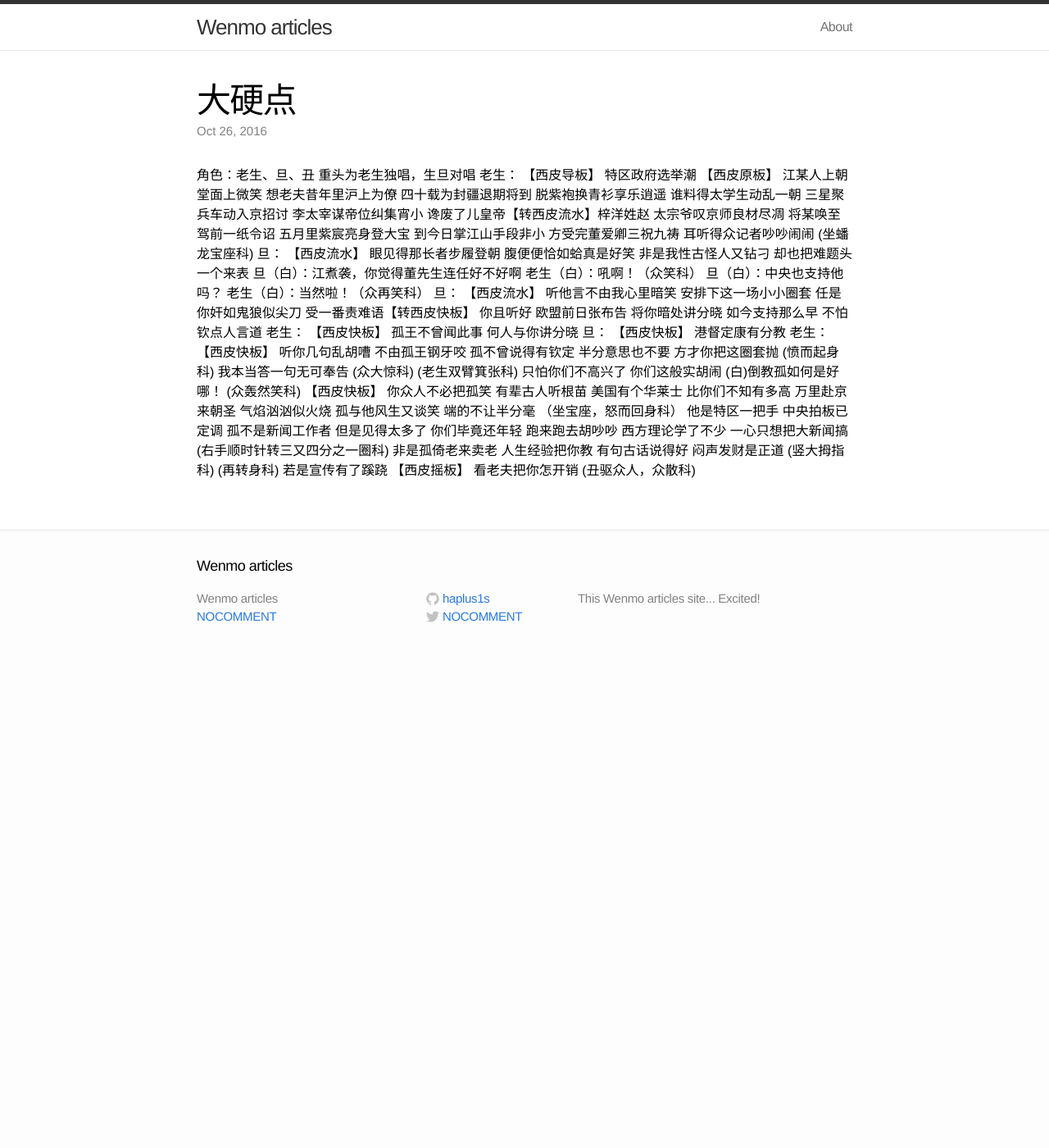
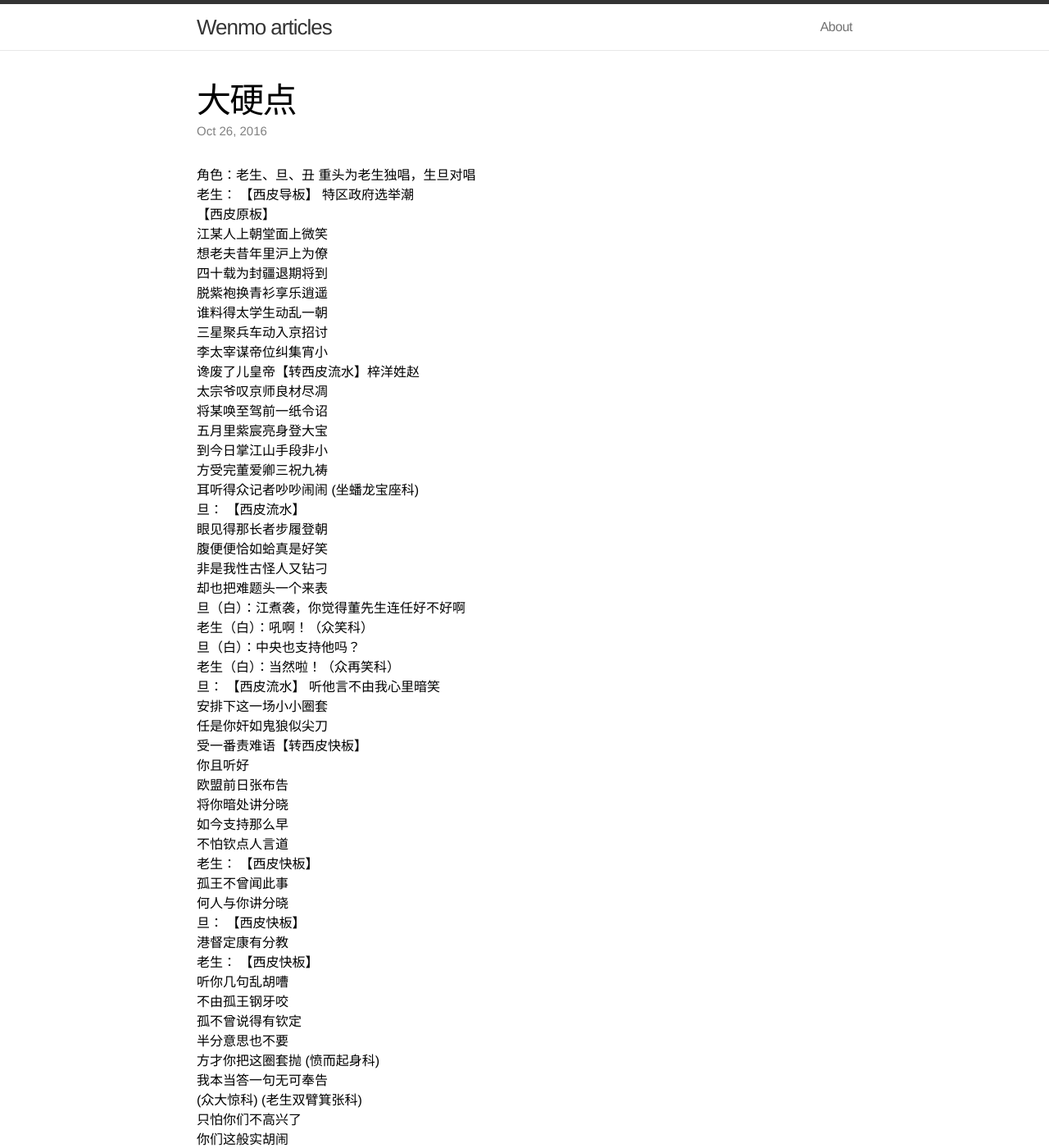
Before and after one commit to haplus1s/haplus1s.github.io, a Jekyll site: the page built from _posts/2016-10-26-ha2.markdown, in a window 1280 px wide and 1400 px high. Shown: the whole window at 82% size. Built offline with Jekyll 4.4.1, drawn with Linux system fonts in a browser that asks for light colours; some of the changed text lies outside the part shown.

Commit message:
format corrected

```diff
--- a/_posts/2016-10-26-ha2.markdown
+++ b/_posts/2016-10-26-ha2.markdown
@@ -5,80 +5,4 @@ date:   2016-10-26 19:30:01
 categories: 文膜
 ---
 
-角色：老生、旦、丑 重头为老生独唱，生旦对唱
-老生： 【西皮导板】 特区政府选举潮
-【西皮原板】
-江某人上朝堂面上微笑
-想老夫昔年里沪上为僚
-四十载为封疆退期将到
-脱紫袍换青衫享乐逍遥
-谁料得太学生动乱一朝
-三星聚兵车动入京招讨
-李太宰谋帝位纠集宵小
-谗废了儿皇帝【转西皮流水】梓洋姓赵
-太宗爷叹京师良材尽凋
-将某唤至驾前一纸令诏
-五月里紫宸亮身登大宝
-到今日掌江山手段非小
-方受完董爱卿三祝九祷
-耳听得众记者吵吵闹闹 (坐蟠龙宝座科)
-旦： 【西皮流水】
-眼见得那长者步履登朝
-腹便便恰如蛤真是好笑
-非是我性古怪人又钻刁
-却也把难题头一个来表
-旦（白）：江煮袭，你觉得董先生连任好不好啊
-老生（白）：吼啊！（众笑科）
-旦（白）：中央也支持他吗？
-老生（白）：当然啦！（众再笑科）
-旦： 【西皮流水】 听他言不由我心里暗笑
-安排下这一场小小圈套
-任是你奸如鬼狼似尖刀
-受一番责难语【转西皮快板】
-你且听好
-欧盟前日张布告
-将你暗处讲分晓
-如今支持那么早
-不怕钦点人言道
-老生： 【西皮快板】
-孤王不曾闻此事
-何人与你讲分晓
-旦： 【西皮快板】
-港督定康有分教
-老生： 【西皮快板】
-听你几句乱胡嘈
-不由孤王钢牙咬
-孤不曾说得有钦定
-半分意思也不要
-方才你把这圈套抛 (愤而起身科)
-我本当答一句无可奉告
-(众大惊科) (老生双臂箕张科)
-只怕你们不高兴了
-你们这般实胡闹
-(白)倒教孤如何是好哪！ (众轰然笑科)
-【西皮快板】
-你众人不必把孤笑
-有辈古人听根苗
-美国有个华莱士
-比你们不知有多高
-万里赴京来朝圣
-气焰汹汹似火烧
-孤与他风生又谈笑
-端的不让半分毫 （坐宝座，怒而回身科）
-他是特区一把手
-中央拍板已定调
-孤不是新闻工作者
-但是见得太多了
-你们毕竟还年轻
-跑来跑去胡吵吵
-西方理论学了不少
-一心只想把大新闻搞
-(右手顺时针转三又四分之一圈科)
-非是孤倚老来卖老
-人生经验把你教
-有句古话说得好
-闷声发财是正道
-(竖大拇指科) (再转身科)
-若是宣传有了蹊跷
-【西皮摇板】
-看老夫把你怎开销 (丑驱众人，众散科)
+角色：老生、旦、丑 重头为老生独唱，生旦对唱 <br>老生： 【西皮导板】 特区政府选举潮 <br>【西皮原板】 <br>江某人上朝堂面上微笑 <br>想老夫昔年里沪上为僚 <br>四十载为封疆退期将到 <br>脱紫袍换青衫享乐逍遥 <br>谁料得太学生动乱一朝 <br>三星聚兵车动入京招讨 <br>李太宰谋帝位纠集宵小 <br>谗废了儿皇帝【转西皮流水】梓洋姓赵 <br>太宗爷叹京师良材尽凋 <br>将某唤至驾前一纸令诏 <br>五月里紫宸亮身登大宝 <br>到今日掌江山手段非小 <br>方受完董爱卿三祝九祷 <br>耳听得众记者吵吵闹闹 (坐蟠龙宝座科) <br>旦： 【西皮流水】 <br>眼见得那长者步履登朝 <br>腹便便恰如蛤真是好笑 <br>非是我性古怪人又钻刁 <br>却也把难题头一个来表 <br>旦（白）：江煮袭，你觉得董先生连任好不好啊 <br>老生（白）：吼啊！（众笑科） <br>旦（白）：中央也支持他吗？ <br>老生（白）：当然啦！（众再笑科） <br>旦： 【西皮流水】 听他言不由我心里暗笑 <br>安排下这一场小小圈套 <br>任是你奸如鬼狼似尖刀 <br>受一番责难语【转西皮快板】<br>你且听好 <br>欧盟前日张布告 <br>将你暗处讲分晓 <br>如今支持那么早 <br>不怕钦点人言道 <br>老生： 【西皮快板】 <br>孤王不曾闻此事 <br>何人与你讲分晓 <br>旦： 【西皮快板】 <br>港督定康有分教 <br>老生： 【西皮快板】 <br>听你几句乱胡嘈 <br>不由孤王钢牙咬 <br>孤不曾说得有钦定 <br>半分意思也不要 <br>方才你把这圈套抛 (愤而起身科) <br>我本当答一句无可奉告 <br>(众大惊科) (老生双臂箕张科) <br>只怕你们不高兴了 <br>你们这般实胡闹 <br>(白)倒教孤如何是好哪！ (众轰然笑科) <br>【西皮快板】 <br>你众人不必把孤笑 <br>有辈古人听根苗 <br>美国有个华莱士 <br>比你们不知有多高 <br>万里赴京来朝圣 <br>气焰汹汹似火烧 <br>孤与他风生又谈笑 <br>端的不让半分毫 （坐宝座，怒而回身科） <br>他是特区一把手 <br>中央拍板已定调 <br>孤不是新闻工作者 <br>但是见得太多了 <br>你们毕竟还年轻 <br>跑来跑去胡吵吵 <br>西方理论学了不少 <br>一心只想把大新闻搞<br>(右手顺时针转三又四分之一圈科)<br>非是孤倚老来卖老 <br>人生经验把你教 <br>有句古话说得好 <br>闷声发财是正道 <br>(竖大拇指科) (再转身科) <br>若是宣传有了蹊跷 <br>【西皮摇板】 <br>看老夫把你怎开销 (丑驱众人，众散科)<br>
```
Also changed, not shown: _posts/2016-10-26-ha1.markdown (+1 -58 lines).
